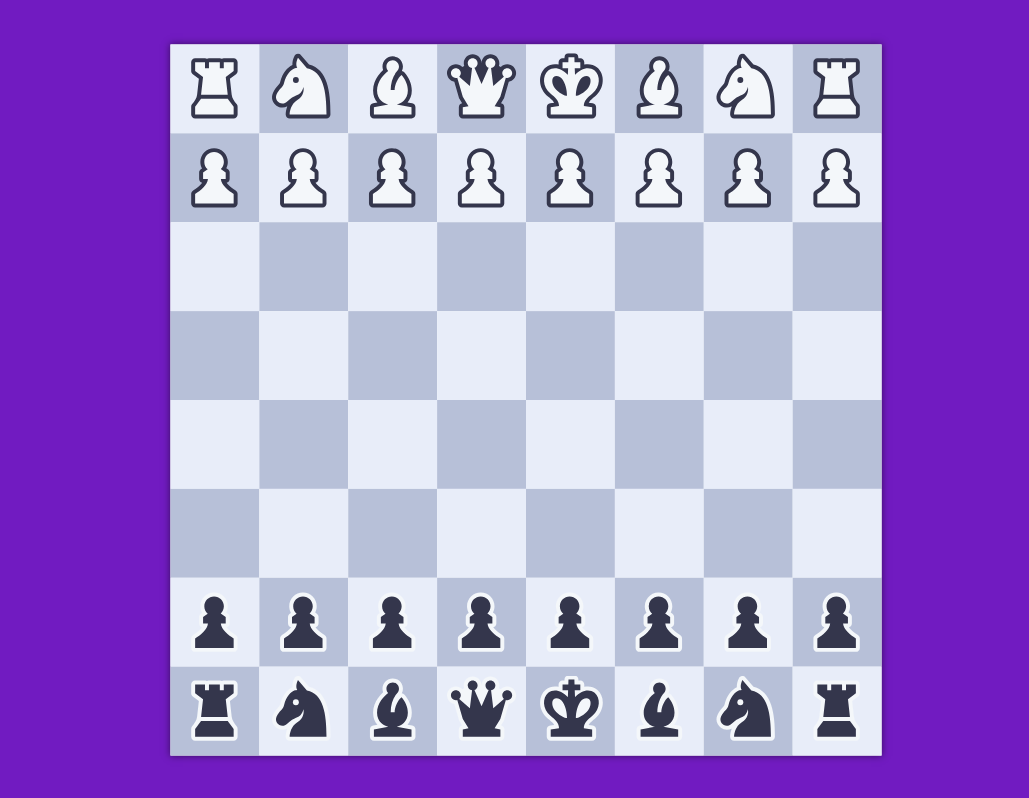
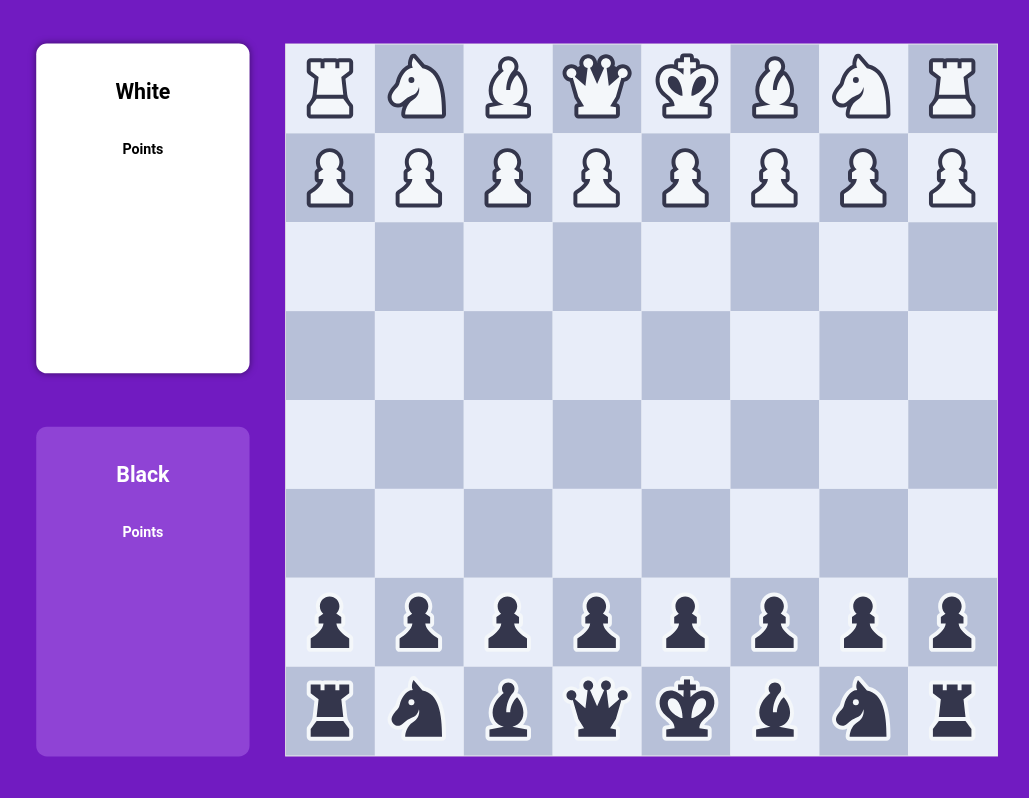
Before and after one commit to PraveenSaravanan7/chess, a React (Create React App) app: page / in a window 1280 px wide. Shown: the whole page, without its empty margins (114-1143 px from the left). Built offline with nearby package versions, Linux system fonts and the light colour scheme.

Commit message:
ScoreBoard added

```diff
--- a/src/components/Board.module.css
+++ b/src/components/Board.module.css
@@ -2,7 +2,48 @@
   width: 800px;
   height: 800px;
   background-color: #fff;
-  box-shadow: 0 0 8px 0 rgba(0, 0, 0, 0.5);
+  border: 1px solid rgba(0, 0, 0, 0.1);
+  /* box-shadow: 0 0 8px 0 rgba(0, 0, 0, 0.1); */
   display: grid;
   grid-template-columns: repeat(8, 1fr);
 }
+
+.boardWrapper {
+  display: flex;
+  padding: 20px;
+  flex-direction: row;
+  column-gap: 60px;
+}
+
+.scoreBoard {
+  display: flex;
+  flex-direction: column;
+  align-items: center;
+  justify-content: center;
+  row-gap: 60px;
+  width: 200px;
+}
+
+.scoreBoard > div {
+  background-color: #ce9aff50;
+  border-radius: 12px;
+  display: flex;
+  flex-direction: column;
+  align-items: center;
+  /* justify-content: center; */
+  width: 100%;
+  height: 100%;
+  padding: 20px;
+  text-transform: capitalize;
+  color: #fff;
+}
+
+.removedPeicesContainer img {
+  width: 40px;
+}
+
+.scoreBoard > div.active {
+  background-color: #fff;
+  box-shadow: 0 0 8px 0 rgba(0, 0, 0, 0.5);
+  color: black;
+}
--- a/src/components/Board.tsx
+++ b/src/components/Board.tsx
@@ -1,5 +1,5 @@
-import React, { useEffect, useMemo, useState } from "react";
-import { Colors, initPiecesMap } from "../constant";
+import React, { useEffect, useLayoutEffect, useMemo, useState } from "react";
+import { Colors, initPiecesMap, PieceMap } from "../constant";
 import * as Libs from "../libs";
 import styles from "./Board.module.css";
 import { Square } from "./Square";
@@ -9,6 +9,8 @@ export const Board = () => {
   const [pieces, setPieces] = useState(initPiecesMap);
   const [turn, setTurn] = useState<Colors>(Colors.WHITE);
   const [possibleMoves, setPossibleMoves] = useState<Set<number>>(new Set());
+  const [scale, setScale] = useState("1");
+  const [removedPeices, setRemovedPeices] = useState<PieceMap[number][]>([]);
 
   const updateSelectedSquare = (id: number | null) => {
     if (id === null || selectedSquare === id) setSelectedSquare(null);
@@ -22,6 +24,8 @@ export const Board = () => {
   const movePeice = (from: number, to: number) => {
     if (pieces[from]?.color === pieces[to]?.color) return;
     if (possibleMoves.has(to)) {
+      if (pieces[to]) setRemovedPeices((prev) => [...prev, pieces[to]]);
+
       setPossibleMoves(new Set());
       setPieces((prev) => {
         const newPieces = { ...prev };
@@ -60,11 +64,57 @@ export const Board = () => {
     );
   }, [selectedSquare]);
 
-  const scale = String(Math.min(window.innerWidth, window.innerHeight) / 900);
+  useLayoutEffect(() => {
+    // const scale = String(Math.min(window.innerWidth, window.innerHeight) / 900);
+
+    const updateSize = () =>
+      setScale(String(Math.min(window.innerWidth, window.innerHeight) / 900));
+
+    window.addEventListener("resize", updateSize);
+
+    updateSize();
+
+    return () => window.removeEventListener("resize", updateSize);
+  }, []);
+
+  const ChessBoard = () => {
+    return <div className={styles.board}>{squares}</div>;
+  };
 
   return (
-    <div className={styles.board} style={{ scale }}>
-      {squares}
+    <div className={styles.boardWrapper} style={{ scale }}>
+      <ScoreBoard turn={turn} removedPeices={removedPeices} />
+      <ChessBoard />
     </div>
   );
 };
+
+interface ScoreBoardProps {
+  turn: Colors;
+  removedPeices: PieceMap[number][];
+}
+
+const ScoreBoard = ({ turn, removedPeices }: ScoreBoardProps) => {
+  const Score = ({ colour }: { colour: Colors }) => {
+    return (
+      <div className={`${turn === colour ? styles.active : ""}`}>
+        <h2>{colour}</h2>
+        <h4>Points</h4>
+        {/* <h3>{Libs.getPoints(pieces, Colors.WHITE)}</h3> */}
+
+        <div className={styles.removedPeicesContainer}>
+          {removedPeices.map((piece) => {
+            if (piece.color !== colour) return <img src={piece.img} alt="" />;
+          })}
+        </div>
+      </div>
+    );
+  };
+
+  return (
+    <div className={styles.scoreBoard}>
+      <Score colour={Colors.WHITE} />
+      <Score colour={Colors.BLACK} />
+    </div>
+  );
+};
--- a/src/index.css
+++ b/src/index.css
@@ -1,5 +1,7 @@
 body {
   margin: 0;
+  background-color: #711bc1;
+  font-family: Roboto, sans-serif;
 }
 
 .game-wrapper {
@@ -9,5 +11,4 @@ body {
   justify-content: center;
   height: 100vh;
   width: 100vw;
-  background-color: #711bc1;
 }
```
